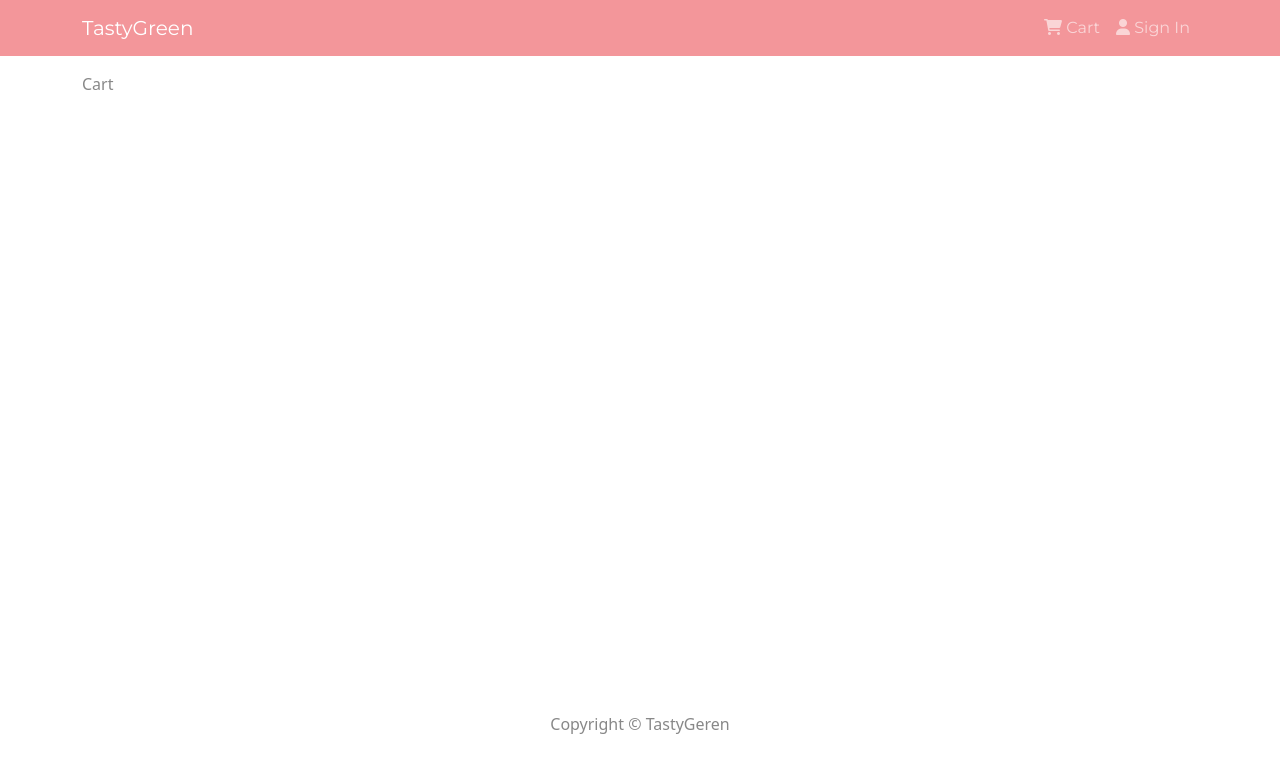
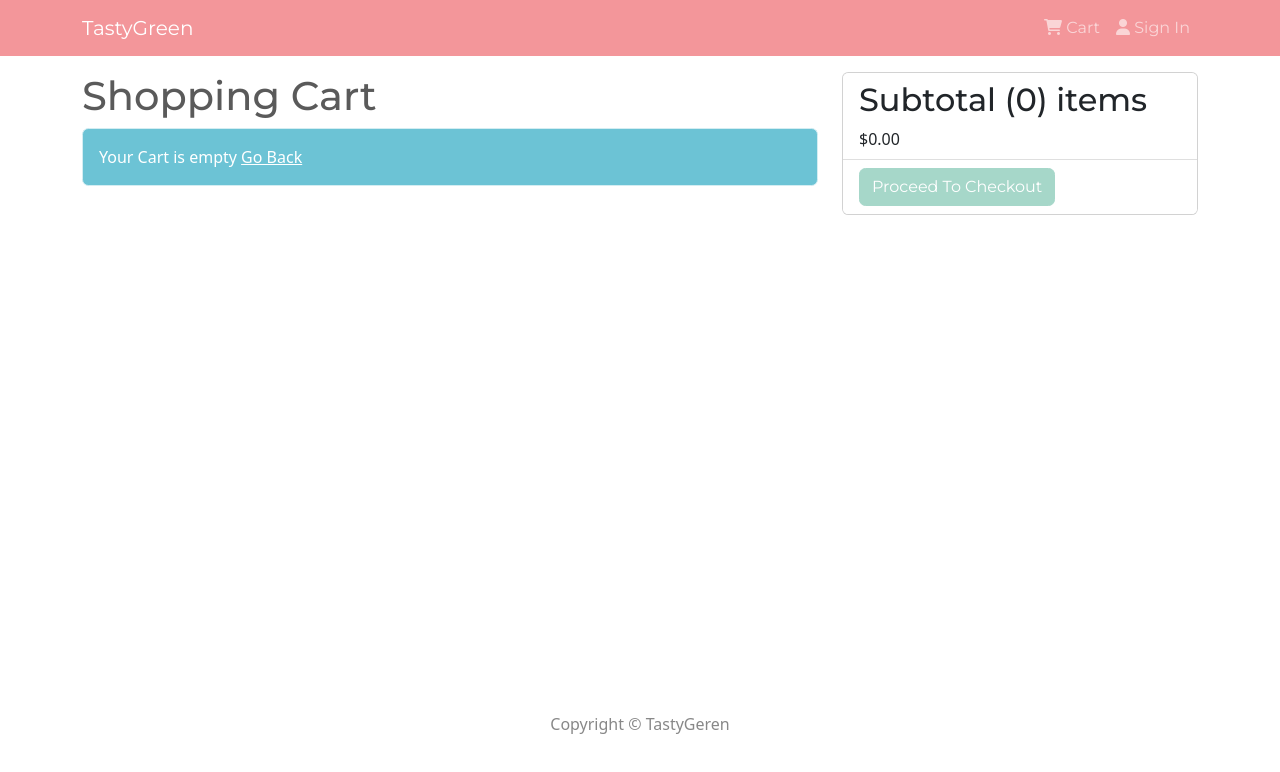
Before and after one commit to JS-Jamie/TastyGreen, a React (Create React App) app in the folder frontend/: page /cart in a window 1280 px wide. Shown: the top 772 px of the page. Built offline with nearby package versions, Linux system fonts and the light colour scheme.

Commit message:
Added cart screen

```diff
--- a/frontend/src/index.css
+++ b/frontend/src/index.css
@@ -6,6 +6,16 @@
   padding: 1 rem 0;
 }
 
+h1 {
+  font-size: 1.8 rem;
+  padding: 1 rem;
+}
+
+h2 {
+  font-size: 1.4 rem;
+  padding: 0.5 rem;
+}
+
 .rating span {
   margin: 0.1 rem;
 }
--- a/frontend/src/screens/CartScreen.js
+++ b/frontend/src/screens/CartScreen.js
@@ -34,7 +34,97 @@
     }
   }, [dispatch, productId, qty]);
 
-  return <div>Cart</div>;
+  const removeFromCartHandler = (id) => {
+    console.log('remove');
+  };
+
+  const checkoutHandler = () => {
+    navigate('/login?redirect=shipping');
+  };
+
+  return (
+    <Row>
+      <Col md={8}>
+        <h1>Shopping Cart</h1>
+        {cartItems.length === 0 ? (
+          <Message>
+            Your Cart is empty <Link to='/'>Go Back</Link>
+          </Message>
+        ) : (
+          <ListGroup variant='flush'>
+            {cartItems.map((item) => (
+              <ListGroup.Item key={item.product}>
+                <Row>
+                  <Col md={2}>
+                    <Image src={item.image} alt={item.name} fluid rounded />
+                  </Col>
+                  <Col md={3}>
+                    <Link to={`/product/${item.product}`}>{item.name}</Link>
+                  </Col>
+                  <Col md={2}>${item.price}</Col>
+                  <Col md={2}>
+                    <Form.Control
+                      as='select'
+                      value={item.qty}
+                      onChange={(e) =>
+                        dispatch(
+                          addToCart(item.product, Number(e.target.value))
+                        )
+                      }
+                    >
+                      {[...Array(item.countInStock).keys()].map((x) => (
+                        <option key={x + 1} value={x + 1}>
+                          {x + 1}
+                        </option>
+                      ))}
+                    </Form.Control>
+                  </Col>
+                  <Col md={2}>
+                    <Button
+                      type='button'
+                      variant='light'
+                      onClick={() => removeFromCartHandler(item.product)}
+                    >
+                      <i className='fas fa-trash'></i>
+                    </Button>
+                  </Col>
+                </Row>
+              </ListGroup.Item>
+            ))}
+          </ListGroup>
+        )}
+      </Col>
+
+      <Col md={4}>
+        <Card>
+          <ListGroup variant='flush'>
+            <ListGroup.Item>
+              <h2>
+                Subtotal ({cartItems.reduce((acc, item) => acc + item.qty, 0)})
+                items
+              </h2>
+              {/* acc=accumulator The starting point for the accumulator above is set to 0*/}
+              $
+              {cartItems
+                .reduce((acc, item) => acc + item.qty * item.price, 0)
+                .toFixed(2)}
+              {/* Total price should have two decimals hence .toFixed(2) */}
+            </ListGroup.Item>
+            <ListGroup.Item>
+              <Button
+                type='button'
+                className='btn-block'
+                disabled={cartItems.length === 0}
+                onClick={checkoutHandler}
+              >
+                Proceed To Checkout
+              </Button>
+            </ListGroup.Item>
+          </ListGroup>
+        </Card>
+      </Col>
+    </Row>
+  );
 };
 
 export default CartScreen;
```
